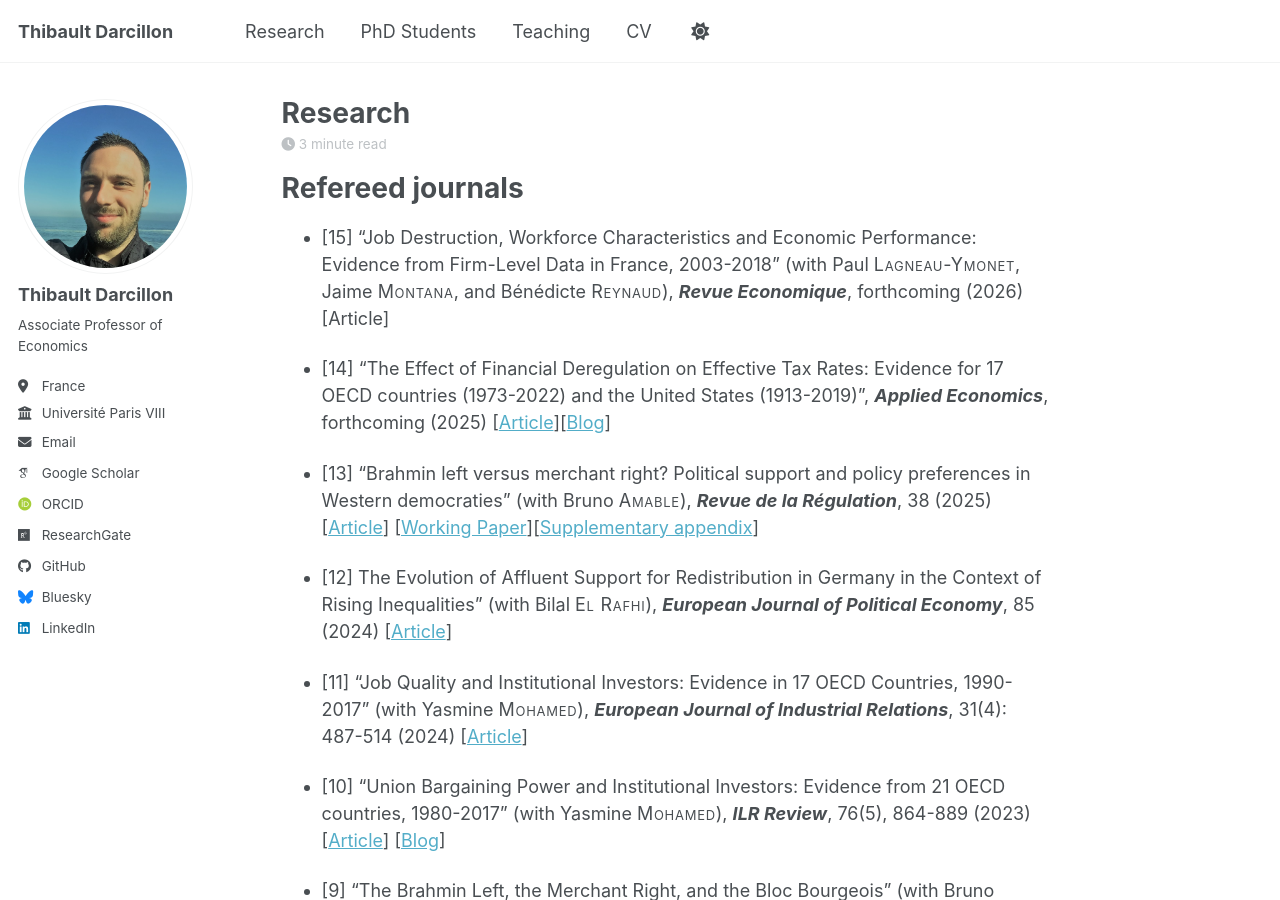
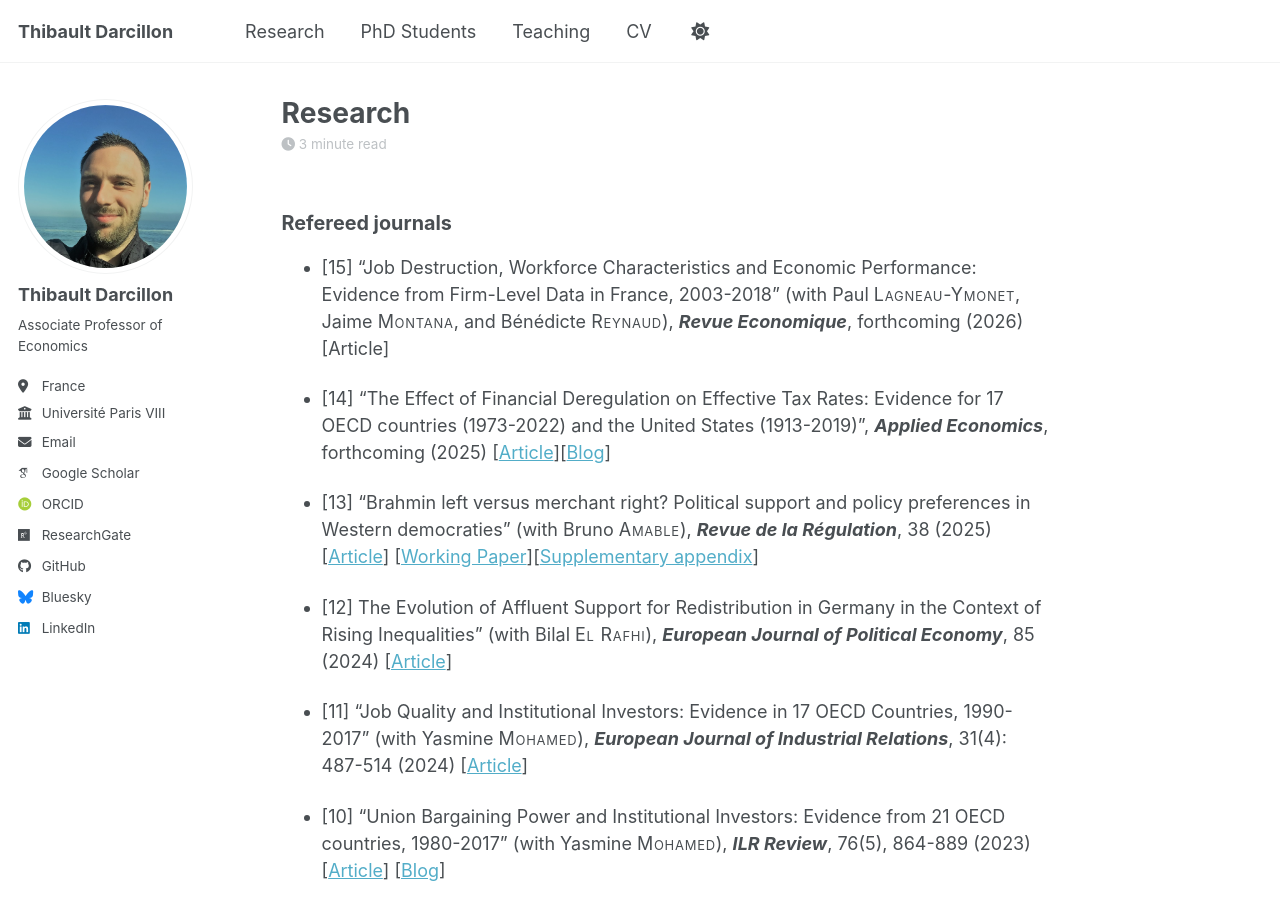
Before and after one commit to thibaultdarcillon/thibaultdarcillon.github.io, a Jekyll site: the page built from _pages/research.md, in a window 1280 px wide and 900 px high. Built offline with Jekyll 4.4.1, drawn with Linux system fonts in a browser that asks for light colours; some web fonts are replaced; a script bundle is joined from its source files by our own code; library files that are not in the unit come from our copies.

```diff
--- a/_pages/research.md
+++ b/_pages/research.md
@@ -5,7 +5,7 @@ permalink: /research/
 author_profile: true
 ---
 
-# Refereed journals
+### Refereed journals
 
 - [15] "Job Destruction, Workforce Characteristics and Economic Performance: Evidence from Firm-Level Data in France, 2003-2018" (with Paul <span class="smallcaps">Lagneau-Ymonet</span>, Jaime <span class="smallcaps">Montana</span>, and Bénédicte <span class="smallcaps">Reynaud</span>), ***Revue Economique***, forthcoming (2026) [Article]
 
```
